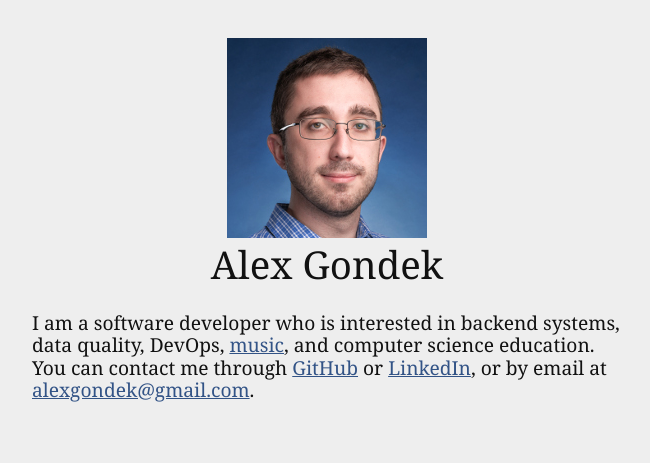
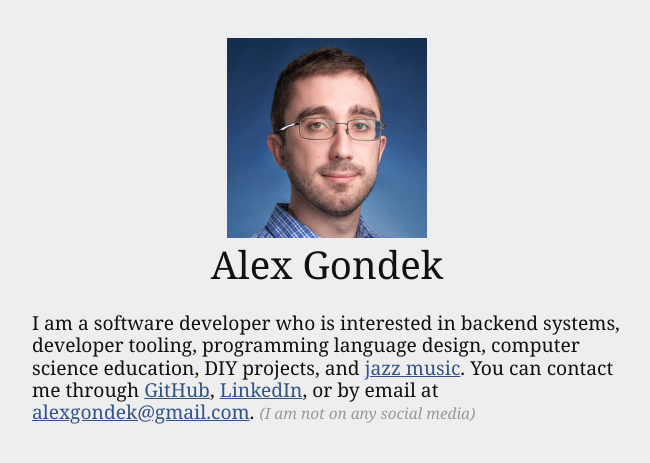
Before and after one commit to gondek/gondek.github.io, a Jekyll site: the page built from index.md, in a window 1280 px wide. Shown: the top 463 px of the page, without its empty margins (313-963 px from the left). Built offline with Jekyll 4.4.1, drawn with Linux system fonts in a browser that asks for light colours.

Commit message:
Update interests

```diff
--- a/_scss/main.scss
+++ b/_scss/main.scss
@@ -45,3 +45,8 @@ a {
     text-decoration: none;
   }
 }
+
+.social-media-note {
+  color: #999;
+  font-style: italic;
+}
--- a/index.md
+++ b/index.md
@@ -1,11 +1,12 @@
 ---
 title: Alexander Gondek - Software Developer
-description: Alex is a software developer who is interested in backend systems, data quality, DevOps, music, and CS education.
+description: Alex is a software developer who is interested in backend systems, developer tooling, programming language design, and CS education.
 layout: home
 ---
 <div class="center">
-  <img src="/assets/profile.jpg" alt="Alex Gondek" />
+  <img src="./assets/profile.jpg" alt="Alex Gondek" />
   <h1>Alex Gondek</h1>
 </div>
 
-I am a software developer who is interested in backend systems, data quality, DevOps, [music](https://jazz.gondek.ca/), and computer science education. You can contact me through [GitHub](https://github.com/gondek/) or [LinkedIn](https://www.linkedin.com/in/alexgondek/), or by email at [alexgondek@gmail.com](mailto:alexgondek@gmail.com).
+I am a software developer who is interested in backend systems, developer tooling, programming language design, computer science education, DIY projects, and [jazz music](https://jazz.gondek.ca/). You can contact me through [GitHub](https://github.com/gondek/), [LinkedIn](https://www.linkedin.com/in/alexgondek/), or by email at [alexgondek@gmail.com](mailto:alexgondek@gmail.com).
+<small class="social-media-note">(I am not on any social media)</small>
--- a/robots.txt
+++ /dev/null
@@ -1,2 +0,0 @@
-User-agent: *
-Disallow: /assets/
```
Also changed, not shown: 1 other file.
